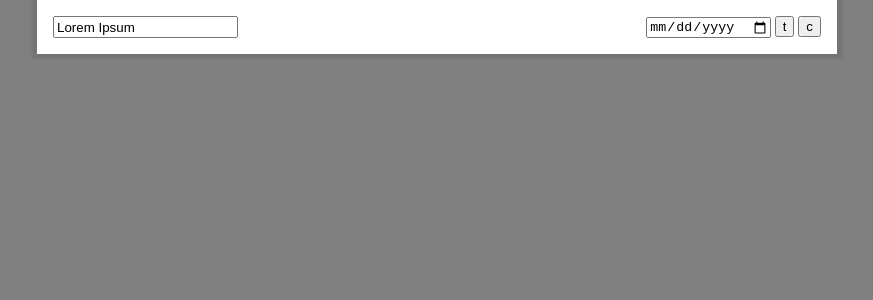
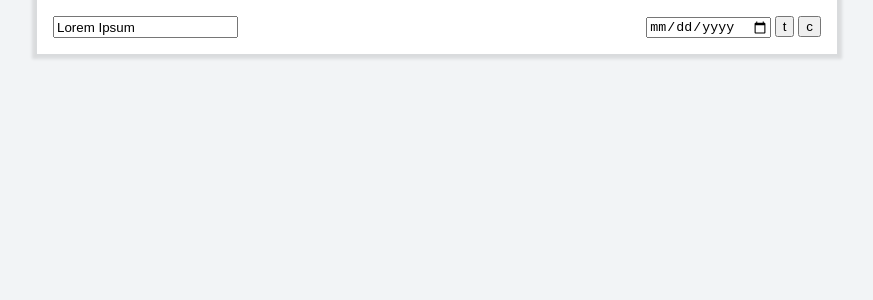
Before and after one commit to KimSangHuni/todoapp, a React (Create React App) app in the folder todo/: page / in a window 1280 px wide. Shown: the top 300 px of the page, without its empty margins (203-1076 px from the left). Built offline with nearby package versions, Linux system fonts and the light colour scheme.

Commit message:
design: Wrapper, Container 수정

```diff
--- a/todo/src/components/container/container.ts
+++ b/todo/src/components/container/container.ts
@@ -1,13 +1,16 @@
 import styled from "styled-components";
 
 export const Container = styled.div`
-    background: gray;
+    background: #F2F4F6;
     min-height: 100vh;
 `
 
 export const Wrapper = styled.div`
     max-width: 800px;
     margin: 0 auto;
+    display: flex;
+    flex-direction: column;
+    gap: 12px;
 `
 
 export const BoxFlex = styled.div`
```
